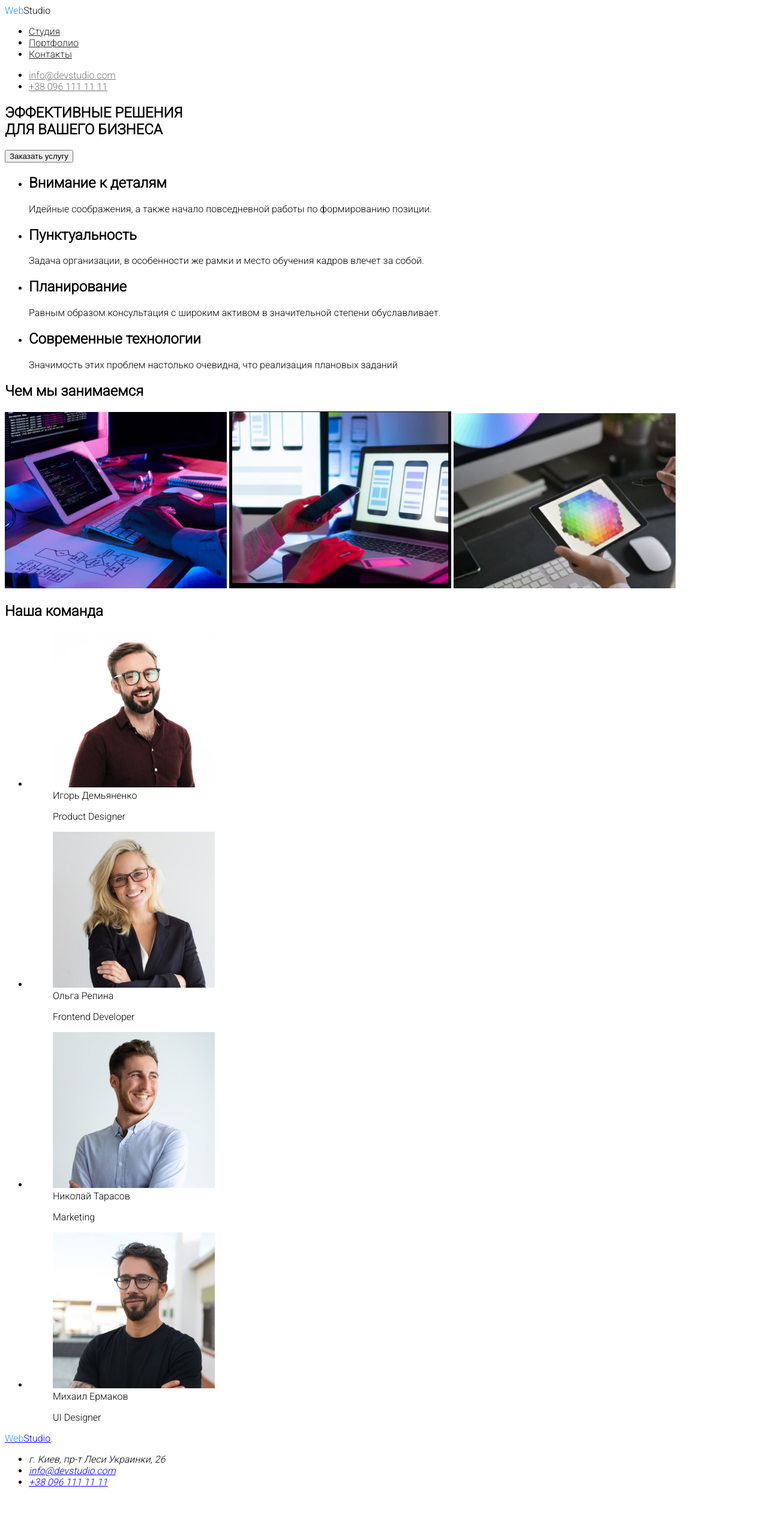
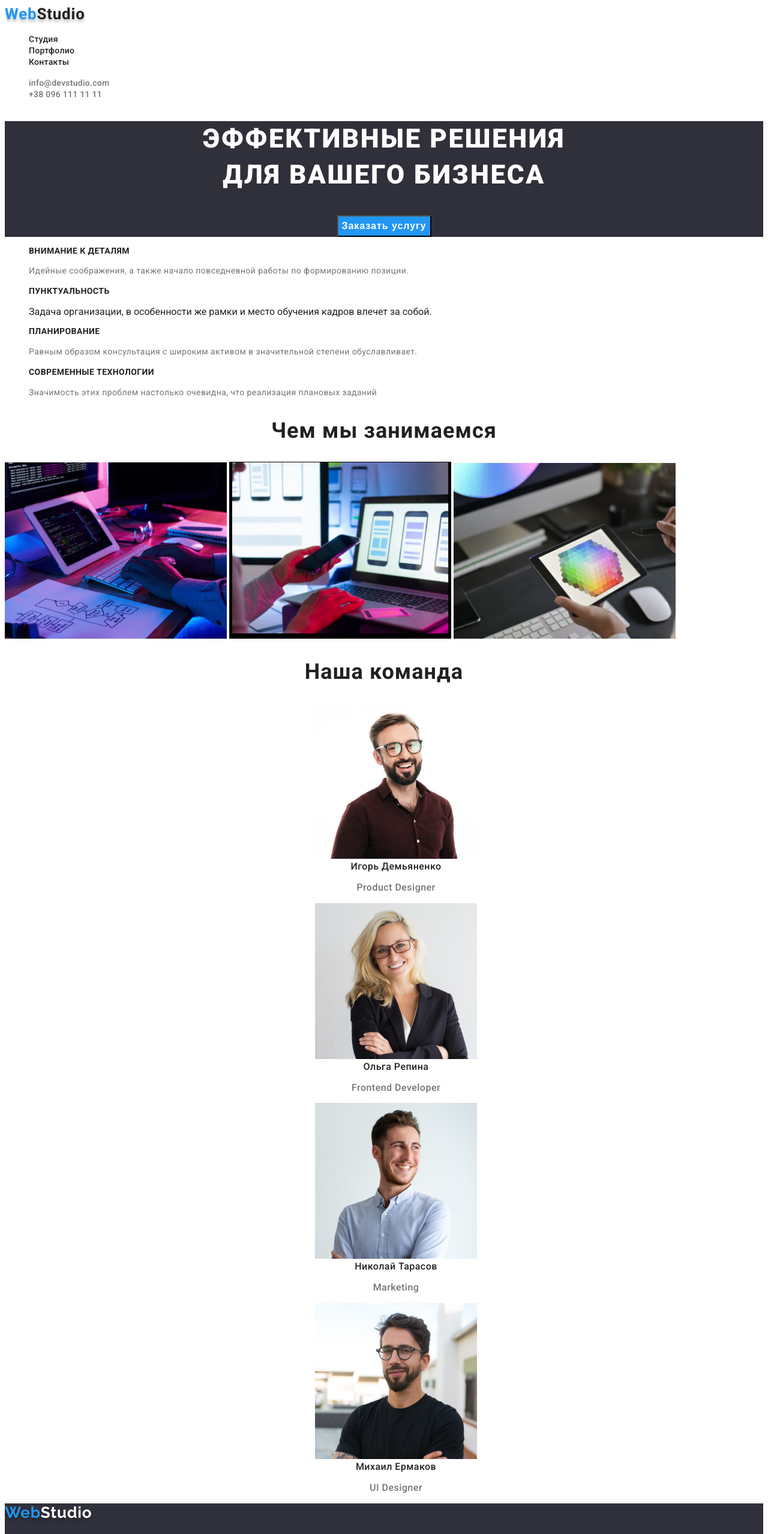
Before and after one commit to Justice1505/goit-markup-hw-02, a plain HTML site: page index.html in a window 1280 px wide. Shown: the top 2558 px of the page at 60% size. Before the commit the page ends 2497 px from the top, so only its background shows below. Drawn offline with Linux system fonts and the light colour scheme.

Commit message:
Правки перед сдачей дз

```diff
--- a/css/common.css
+++ b/css/common.css
@@ -118,7 +118,11 @@ body {
 .under-contacts {
   list-style: none;
 }
-.under-street {
+
+.under-street,
+.under-mail,
+.under-phone {
+  text-decoration: none;
   color: var(--other-color);
   font-style: normal;
   font-weight: normal;
@@ -126,14 +130,3 @@ body {
   line-height: 1.71;
   letter-spacing: 0.03em;
 }
-
-.under-mail,
-.under-phone {
-  text-decoration: none;
-  color: var(--under-color);
-  font-style: normal;
-  font-weight: normal;
-  font-size: 14px;
-  line-height: 1.71;
-  letter-spacing: 0.03em;
-}
--- a/css/styles.css
+++ b/css/styles.css
@@ -1,30 +1,225 @@
+:root {
+  --main-font: 'Roboto', sans-serif;
+  --secondary-font: 'Raleway', sans-serif;
+  --accent-color: #2196f3;
+  --title-color: #212121;
+  --under-color: #757575;
+  --other-color: #ffffff;
+  --bg-hf: #2f303a;
+  --color-adds: rgba(255, 255, 255, 0.6);
+}
 body {
-  background-color: white;
-  font-family: 'Roboto', sans-serif;
+  color: var(--title-color);
+  font-family: var(--main-font);
 }
-
+/*Силизация шапки страницы*/
 .header {
-  background-color: white;
+  background-color: var(--other-color);
   list-style: none;
 }
 .logo1 {
-  color: #2196f3;
+  color: var(--accent-color);
 }
 .logo {
-  color: #000000;
+  color: var(--title-color);
   text-decoration: none;
+  font-weight: 700;
+  font-size: 26px;
+  line-height: 1.19;
+  letter-spacing: 0.03em;
+  text-shadow: 0px 4px 4px rgba(0, 0, 0, 0.25);
+}
+.site-navigation,
+.contacts {
+  list-style: none;
 }
 .site-navigation .link {
-  color: #212121;
+  color: var(--title-color);
+  font-weight: 500;
+  font-size: 14px;
+  line-height: 1.14;
+  letter-spacing: 0.02em;
+  text-decoration: none;
 }
 .site-navigation .link:hover,
 .site-navigation .link:focus {
-  color: #2196f3;
+  color: var(--accent-color);
 }
 .contacts .link {
-  color: #757575;
+  color: var(--under-color);
+  text-decoration: none;
+  list-style: none;
+  font-weight: 500;
+  font-size: 14px;
+  line-height: 1.14;
+  letter-spacing: 0.02em;
 }
 .contacts .link:hover,
 .contacts .link:focus {
-  color: #2196f3;
+  color: var(--accent-color);
 }
+/*Стилизация основного контента*/
+.hidden {
+  position: absolute;
+  width: 1px;
+  height: 1px;
+  margin: -1px;
+  border: 0;
+  padding: 0;
+
+  white-space: nowrap;
+  clip-path: inset(100%);
+  clip: rect(0 0 0 0);
+  overflow: hidden;
+}
+.hero {
+  background-color: var(--bg-hf);
+  text-align: center;
+}
+.hero-title {
+  font-weight: 900;
+  font-size: 44px;
+  line-height: 1.36;
+  text-align: center;
+  letter-spacing: 0.06em;
+  text-transform: uppercase;
+  color: var(--other-color);
+}
+.button1 {
+  font-weight: 700;
+  font-size: 16px;
+  line-height: 1.87;
+  align-items: center;
+  text-align: center;
+  letter-spacing: 0.06em;
+  color: var(--other-color);
+  background-color: var(--accent-color);
+  cursor: pointer;
+}
+.features {
+  list-style: none;
+}
+.features-title {
+  font-weight: 700;
+  font-size: 14px;
+  line-height: 1.14;
+  letter-spacing: 0.03em;
+  text-transform: uppercase;
+  color: var(--title-color);
+}
+.features-paragraph {
+  font-size: 14px;
+  line-height: 1.71;
+  letter-spacing: 0.03em;
+  color: var(--under-color);
+}
+.works-title {
+  font-weight: 700;
+  font-size: 36px;
+  line-height: 1.19;
+  text-align: center;
+  letter-spacing: 0.03em;
+  color: var(--title-color);
+}
+.team-title {
+  font-weight: 700;
+  font-size: 36px;
+  line-height: 1.19;
+  text-align: center;
+  letter-spacing: 0.03em;
+  color: var(--title-color);
+}
+.our-team {
+  list-style: none;
+  text-align: center;
+}
+.name1 {
+  font-weight: 500;
+  font-size: 16px;
+  line-height: 1.18;
+  text-align: center;
+  letter-spacing: 0.03em;
+  color: var(--title-color);
+}
+.description1 {
+  font-size: 16px;
+  line-height: 1.18;
+  text-align: center;
+  letter-spacing: 0.03em;
+  color: var(--under-color);
+}
+/********Футер******/
+
+.logo2 {
+  text-decoration: none;
+  font-family: var(--secondary-font);
+  font-weight: 700;
+  font-size: 26px;
+  line-height: 1.19;
+  letter-spacing: 0.03em;
+  text-shadow: 0px 4px 4px rgba(0, 0, 0, 0.25);
+  color: var(--other-color);
+}
+.under {
+  background-color: var(--bg-hf);
+}
+.under-contacts {
+  list-style: none;
+  color: var(--under-color);
+}
+.under-street {
+  color: var(--other-color);
+  font-style: normal;
+  font-weight: normal;
+  font-size: 14px;
+  line-height: 1.71;
+  letter-spacing: 0.03em;
+}
+.under-contacts .link {
+  text-decoration: none;
+  color: var(--other-color);
+  font-style: normal;
+  font-weight: normal;
+  font-size: 14px;
+  line-height: 1.71;
+  letter-spacing: 0.03em;
+}
+.under-contacts .link:hover,
+.under-contacts .link:focus {
+  color: var(--accent-color);
+}
+
+/*   Стили для портфолио   */
+.buttons {
+  list-style: none;
+}
+.work-examples {
+  list-style: none;
+}
+.key:hover,
+.key:focus {
+  background-color: var(--accent-color);
+  color: var(--other-color);
+  cursor: pointer;
+}
+.key {
+  font-weight: 500;
+  font-size: 16px;
+  line-height: 1.6;
+  text-align: center;
+  letter-spacing: 0.03em;
+  color: var(--title-color);
+  background: #f5f4fa;
+}
+.example1-title {
+  font-size: 18px;
+  line-height: 2;
+  letter-spacing: 0.06em;
+  color: var(--title-color);
+}
+.example1-paragraph {
+  font-size: 16px;
+  line-height: 1.8;
+  letter-spacing: 0.03em;
+  color: var(--under-color);
+}
--- a/index.html
+++ b/index.html
@@ -6,10 +6,12 @@
     <meta name="viewport" content="width=device-width, initial-scale=1.0">
     <link rel="stylesheet" href="css/styles.css">
     <link rel="preconnect" href="https://fonts.gstatic.com">
-    <link href="https://fonts.googleapis.com/css2?family=Roboto:wght@300&display=swap" rel="stylesheet">
+    <link href="https://fonts.googleapis.com/css2?family=Raleway:wght@700&family=Roboto:wght@400;500;700;900&display=swap"
+    rel="stylesheet">
     <title>Студия</title>
 </head>
 <body>
+    <!--Шапка сайна-->
    <header class="top">
        <nav>
        <a href="/" class="logo"> <span class="logo1">Web</span>Studio</a>
@@ -25,13 +27,16 @@
         </ul>
    </header>
    <main>
+       <!--Основной контент сайта-->
    <div>
        <section class="hero">
            <h1 class="hero-title">
                ЭФФЕКТИВНЫЕ РЕШЕНИЯ <br>ДЛЯ ВАШЕГО БИЗНЕСА</h1>
-            <button type="button">Заказать услугу</button>
+            <button type="button" class="button1">Заказать услугу</button>
        </section>
-       <ul class="Features">
+    </div>
+    <div>
+       <ul class="features">
         <li class="features-lits">
         <h2 class="features-title">Внимание к деталям</h2>
         <p class="features-paragraph">Идейные соображения, а также начало повседневной работы по формированию позиции.</p>
@@ -64,28 +69,28 @@
        <ul class="our-team">
         <li class="ihor">
         <figure class="ihor-image"><img src="/images/4.jpg" width="270" alt="Игорь Демьяненко">
-           <figcaption class="ihor-name">Игорь Демьяненко
-           <p class=ihor-description>Product Designer</p>
+           <figcaption class="name1">Игорь Демьяненко
+           <p class=description1>Product Designer</p>
         </figcaption>
        </figure>
     </li>
         <li class="olha">
             <figure class="olha-image"><img src="/images/5.jpg" width="270" alt="Ольга Репина">
-           <figcaption class="olha-name">Ольга Репина
-       <p class="olha-description">Frontend Developer</p>
+           <figcaption class="name1">Ольга Репина
+       <p class="description1">Frontend Developer</p>
     </figcaption>
         </figure>
         <li class="nikolay">
             <figure class="nikolay-image"><img src="/images/6.jpg" width="270" alt="Николай Тарасов">
-           <figcaption class="nikolay-name">Николай Тарасов
-            <p class="nikolay-description">Marketing</p>
+           <figcaption class="name1">Николай Тарасов
+            <p class="description1">Marketing</p>
         </figcaption>
     </figure>
     </li>
         <li class="mihail">
             <figure class="mihail-image"><img src="/images/7.jpg" width="270" alt="Михаил Ермаков">
-           <figcaption class="mihail-name">Михаил Ермаков
-           <p class="mihail-description">UI Designer</p>
+           <figcaption class="name1">Михаил Ермаков
+           <p class="description1">UI Designer</p>
            </figcaption>
     </figure>
     </li>
@@ -93,16 +98,19 @@
         </section>
     </div>
    </main>
+   <!--Подвал сайта-->
    <footer class="under">
             <a class="logo2" href="/"><span class="logo1">Web</span>Studio</a>
             <address class="our-contacts">
          <ul class="under-contacts">
-            <li class="under-street">г. Киев, пр-т Леси Украинки, 26</li>
+            <li class="under-street"><a class="link" href="https://goo.gl/maps/FESoBr5XwrtahdSF9" target="_blank"
+                rel="noreferrer noopener">г. Киев, пр-т Леси
+                Украинки, 26</a></li>
             <li>
-            <a class="under-mail" href="mailto:info@devstudio.com">info@devstudio.com</a>
+            <a class="link" href="mailto:info@devstudio.com">info@devstudio.com</a>
            </li>
            <li>
-            <a class="under-phone" href="tel:+38-096-111-11-11">+38 096 111 11 11</a>
+            <a class="link" href="tel:+38-096-111-11-11">+38 096 111 11 11</a>
            </li>
         </ul>
         </address>
```
Also changed, not shown: portfolio.html (+16 -13 lines).
